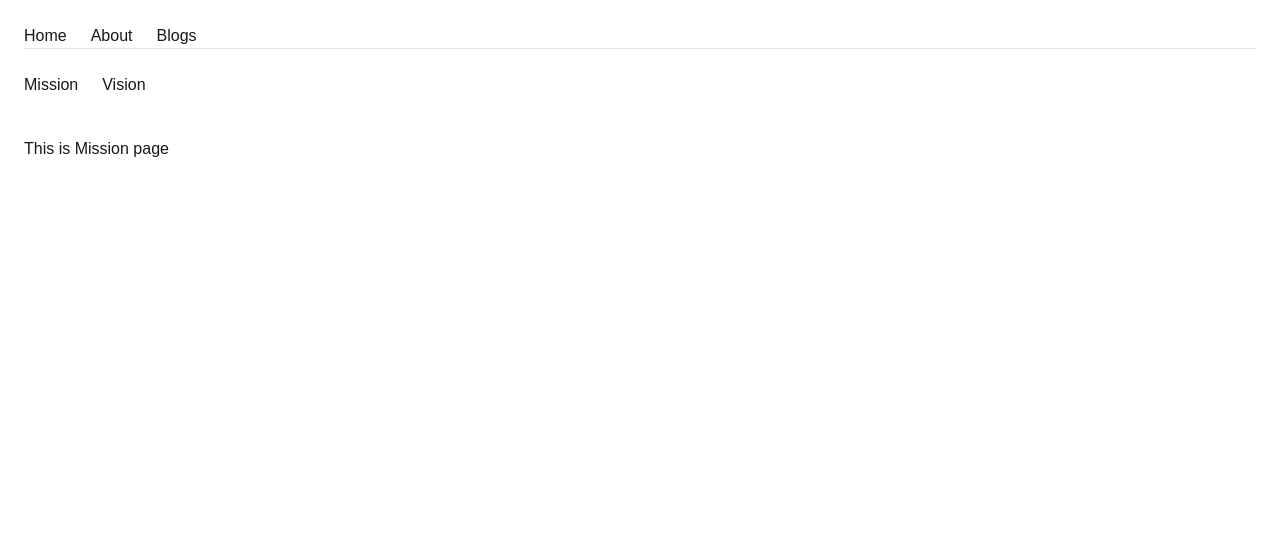
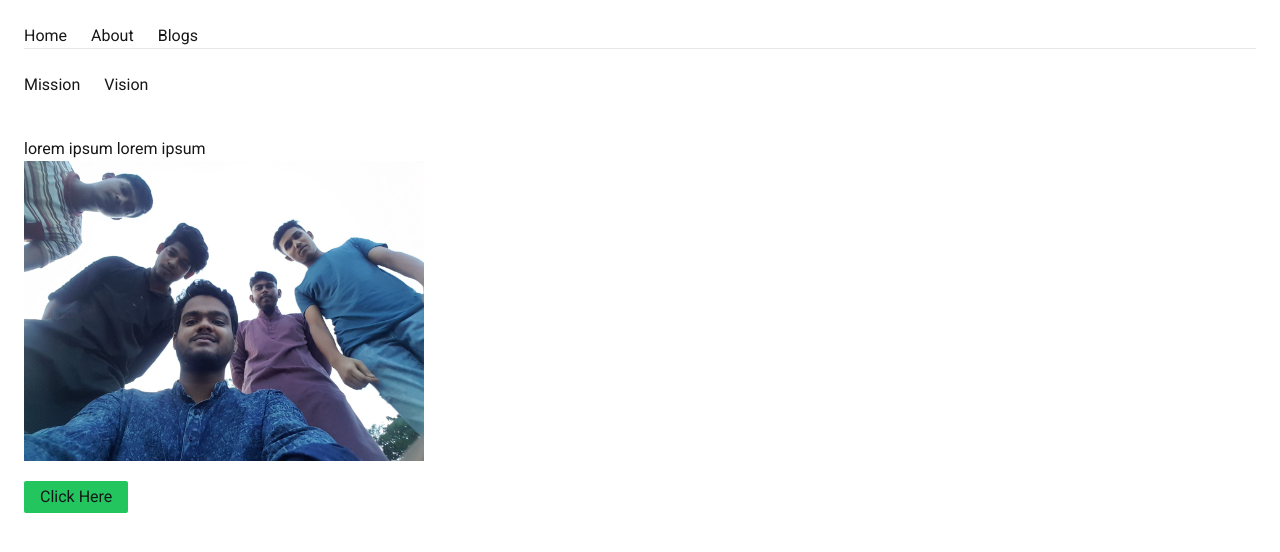
Before and after one commit to ztarikul/nextcrush, a Next.js app: page /about/mission in a window 1280 px wide. Shown: the top 552 px of the page. Built offline with nearby package versions, Linux system fonts and the light colour scheme.

Commit message:
font and image optimization

```diff
--- a/app/about/mission/page.js
+++ b/app/about/mission/page.js
@@ -1,5 +1,14 @@
-import React from "react";
-
+import Button from "@/app/components/Button";
+import Image from "next/image";
+import bhaibrothers from "@/public/images/next.jpg";
 export default function Mission() {
-  return <div className="mt-10">This is Mission page</div>;
+  return (
+    <main className="mt-10">
+      <div>lorem ipsum lorem ipsum</div>
+      <div className="w-[400px]">
+        <Image placeholder="blur" src={bhaibrothers} alt="Bhai Brothers" />
+      </div>
+      <Button />
+    </main>
+  );
 }
--- a/app/about/page.js
+++ b/app/about/page.js
@@ -1,6 +1,5 @@
 import React from "react";
 
 export default function About() {
-  throw new Error("There is a big error!");
   return <div className="mt-10">This is About page</div>;
 }
--- a/app/blogs/[id]/page.js
+++ b/app/blogs/[id]/page.js
@@ -1,6 +1,11 @@
+import { notFound } from "next/navigation";
 import React from "react";
 
 export default function BlogPage(props) {
   const { id } = props.params;
+
+  if (id === "3") {
+    notFound();
+  }
   return <div className="mt-10">The Blog Id is : {id}</div>;
 }
--- /dev/null
+++ b/app/components/Button.js
@@ -0,0 +1,15 @@
+"use client";
+import React from "react";
+
+export default function Button() {
+  return (
+    <div className="mt-5">
+      <button
+        className="bg-green-500 rounded-sm px-4 py-1"
+        onClick={() => console.log("I have clicked")}
+      >
+        Click Here
+      </button>
+    </div>
+  );
+}
--- a/app/layout.tsx
+++ b/app/layout.tsx
@@ -1,17 +1,11 @@
 import type { Metadata } from "next";
-import localFont from "next/font/local";
+import { Roboto } from "next/font/google";
 import "./globals.css";
 import Link from "next/link";
 
-const geistSans = localFont({
-  src: "./fonts/GeistVF.woff",
-  variable: "--font-geist-sans",
-  weight: "100 900",
-});
-const geistMono = localFont({
-  src: "./fonts/GeistMonoVF.woff",
-  variable: "--font-geist-mono",
-  weight: "100 900",
+const roboto = Roboto({
+  weight: "400",
+  subsets: ["latin"],
 });
 
 export const metadata: Metadata = {
@@ -26,9 +20,7 @@ export default function RootLayout({
 }>) {
   return (
     <html lang="en" className="p-6">
-      <body
-        className={`${geistSans.variable} ${geistMono.variable} antialiased`}
-      >
+      <body className={roboto.className}>
         <nav>
           <ul className="flex gap-6">
             <li>
```
Also changed, not shown: public/images/next.jpg (added).
